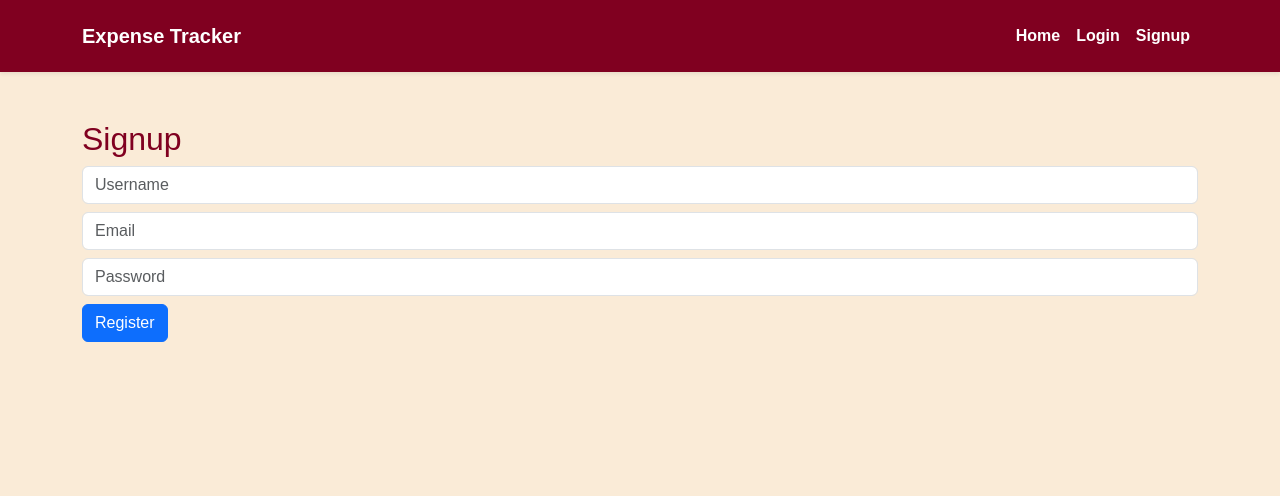
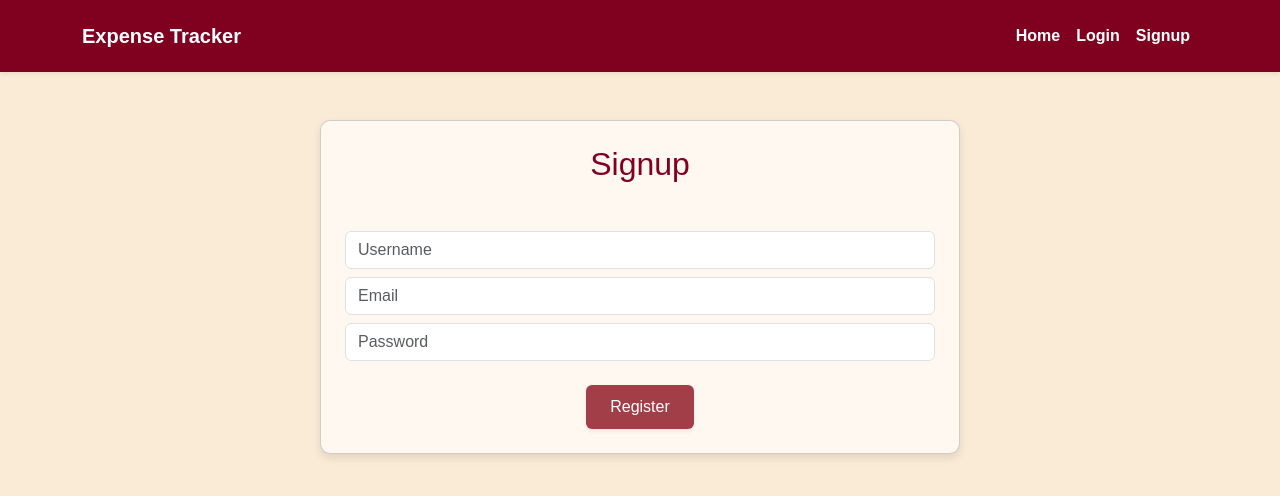
Before and after one commit to Yasaswini-Devi/Expense-Tracker, a React (Vite) app in the folder client/: page /signup in a window 1280 px wide. Shown: the top 496 px of the page. Built offline with nearby package versions, Linux system fonts and the light colour scheme; no server answers.

Commit message:
Modified the login and signup t match the global css

```diff
--- a/client/src/components/auth/Login.jsx
+++ b/client/src/components/auth/Login.jsx
@@ -29,13 +29,20 @@ const Login = () => {
   };
 
   return (
-    <div className="container mt-5">
-      <h2>Login</h2>
+    <div className="w-50 mx-auto card mt-5">
+      <h2 className="m-auto mb-5">Login</h2>
       {error && <div className="alert alert-danger">{error}</div>}
       <form onSubmit={handleSubmit}>
         <input className="form-control mb-2" type="email" name="email" placeholder="Email" onChange={handleChange} />
         <input className="form-control mb-2" type="password" name="password" placeholder="Password" onChange={handleChange} />
-        <button className="btn btn-success" type="submit">Login</button>
+        <div className="d-flex justify-content-center">
+          <button
+            className="btn primary-btn btn-lg shadow-sm mt-3"
+            type="submit"
+          >
+            Login
+          </button>
+        </div>
       </form>
     </div>
   );
--- a/client/src/components/auth/Signup.jsx
+++ b/client/src/components/auth/Signup.jsx
@@ -28,14 +28,21 @@ const Signup = () => {
   };
 
   return (
-    <div className="container mt-5">
-      <h2>Signup</h2>
+    <div className="w-50 mx-auto card mt-5">
+      <h2 className="mb-5 mx-auto">Signup</h2>
       {error && <div className="alert alert-danger">{error}</div>}
       <form onSubmit={handleSubmit}>
         <input className="form-control mb-2" type="text" name="username" placeholder="Username" onChange={handleChange} />
         <input className="form-control mb-2" type="email" name="email" placeholder="Email" onChange={handleChange} />
         <input className="form-control mb-2" type="password" name="password" placeholder="Password" onChange={handleChange} />
-        <button className="btn btn-primary" type="submit">Register</button>
+        <div className="d-flex justify-content-center">
+          <button
+            className="btn primary-btn btn-lg shadow-sm mt-3"
+            type="submit"
+          >
+            Register
+          </button>
+        </div>
       </form>
     </div>
   );
```
